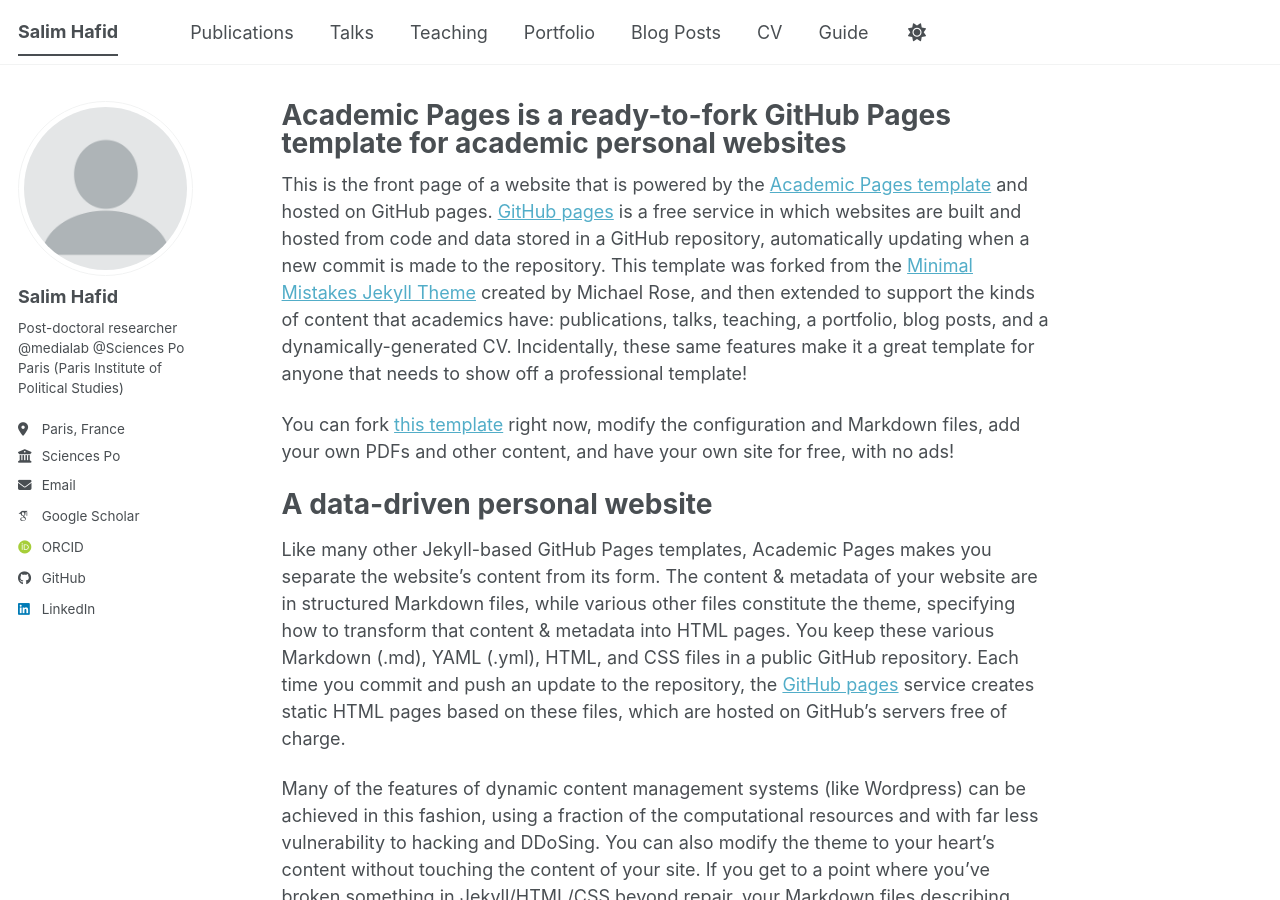
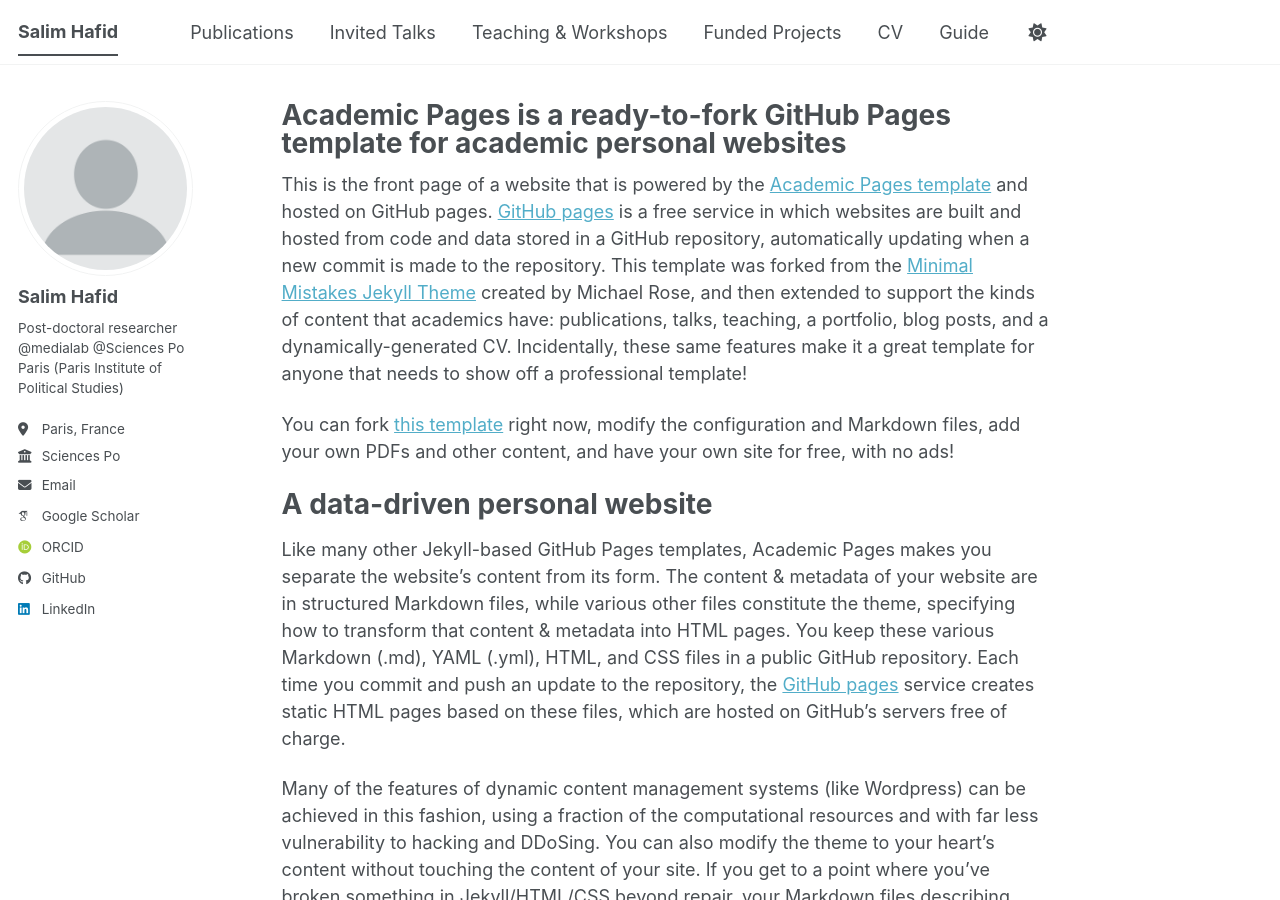
Before and after one commit to salim-hafid/salim-hafid.github.io, a Jekyll site: the page built from _pages/about.md, in a window 1280 px wide and 900 px high. Built offline with Jekyll 4.4.1, drawn with Linux system fonts in a browser that asks for light colours; some web fonts are replaced; a script bundle is joined from its source files by our own code; library files that are not in the unit come from our copies.

Commit message:
Revise navigation titles and add funded projects
Updated navigation titles for clarity and added a new entry for funded projects.

```diff
--- a/_data/navigation.yml
+++ b/_data/navigation.yml
@@ -11,17 +11,20 @@
   - title: "Publications"
     url: /publications/
 
-  - title: "Talks"
+  - title: "Invited Talks"
     url: /talks/
 
-  - title: "Teaching"
+  - title: "Teaching & Workshops"
     url: /teaching/
 
-  - title: "Portfolio"
-    url: /portfolio/
+  - title: "Funded Projects"
+    url: /projects/
 
-  - title: "Blog Posts"
-    url: /year-archive/
+ # - title: "Portfolio"
+ #   url: /portfolio/
+
+ # - title: "Blog Posts"
+ #   url: /year-archive/
 
   - title: "CV"
     url: /cv/
```
